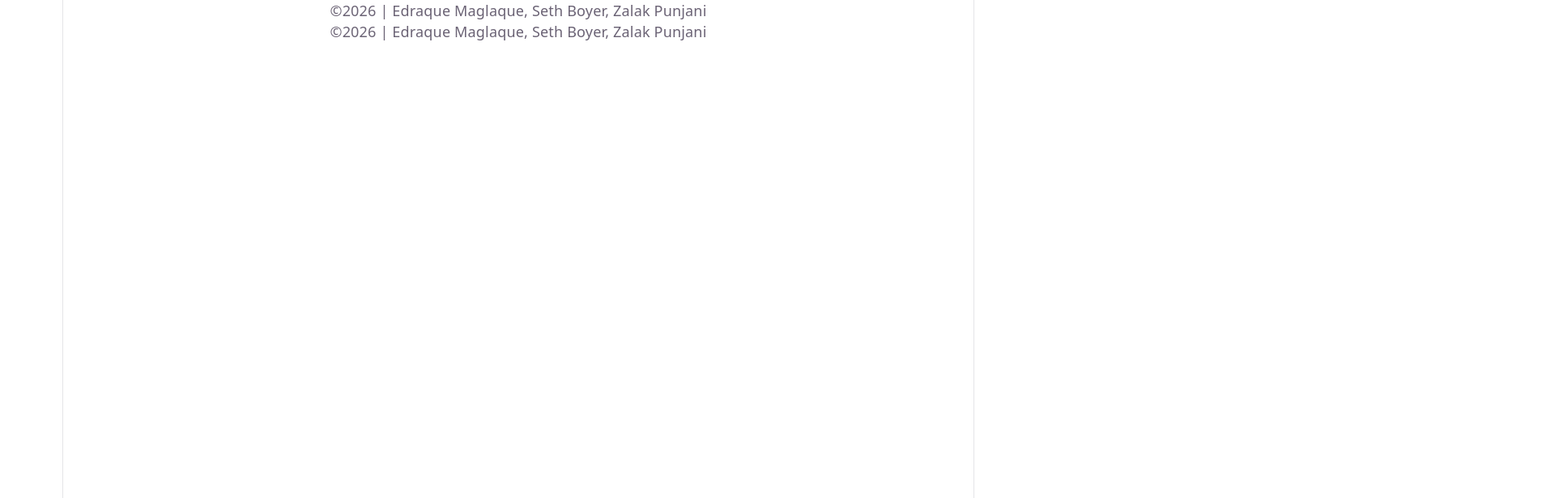
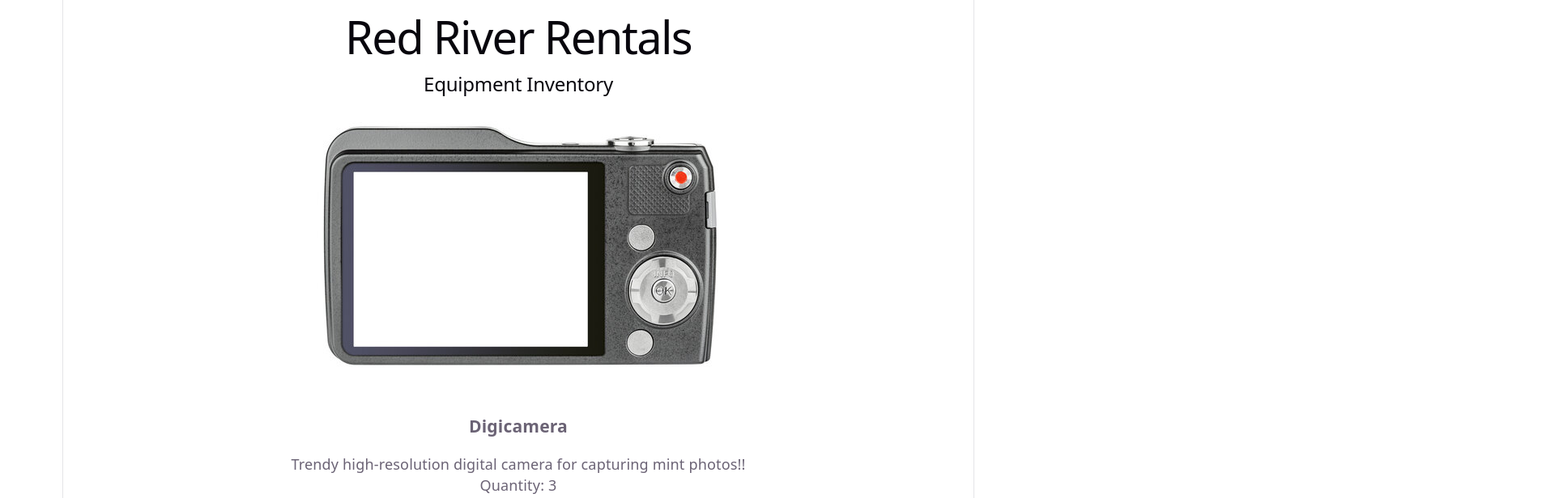
Before and after one commit to emaglaque2-rrc/full-stack-project-group-4, a React (Vite) app: page / in a window 1280 px wide. Shown: the top 616 px of the page at 81% size, 1920 px wide, since content can reach past the window. Built offline with nearby package versions, Linux system fonts and the light colour scheme.

Commit message:
Integrated my EquipmentInventory component into App.tsx and wrapped it in a <main> tag.

```diff
--- a/src/App.tsx
+++ b/src/App.tsx
@@ -1,13 +1,21 @@
 import './App.css'
-import Header from './components/Footer/Footer'
+import Header from './components/Header/Header'
 import Footer from './components/Footer/Footer'
+import EquipmentInventory from './components/equipment-inventory/EquipmentInventory'
 
 function App() {
 
   return (
     <>
+
       <Header />
+
+      <main>
+        <EquipmentInventory />
+      </main>
+
       <Footer />
+
     </>
   )
 }
```
